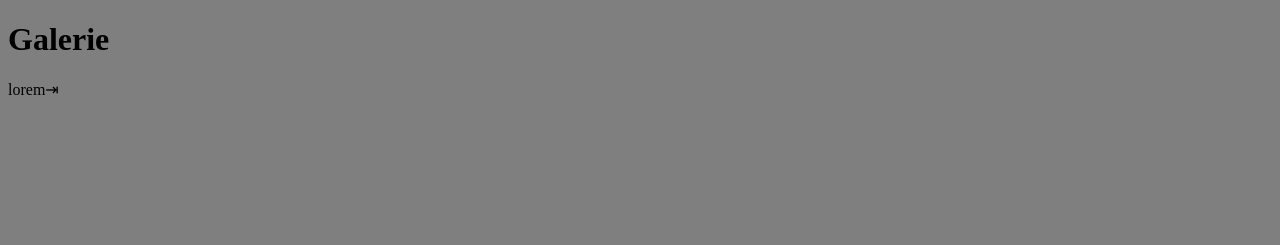
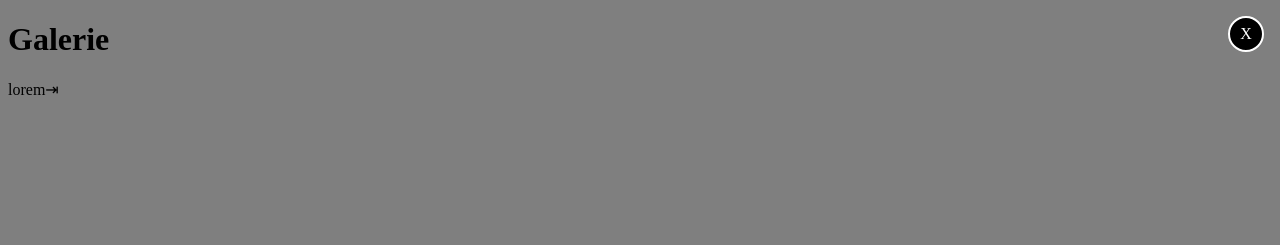
Before and after one commit to MMI-SAE-105/r113-tp5-galerie-et-json-a2-Invernizzi-Fabian, a plain HTML site: page 01-galerie.html in a window 1280 px wide. Shown: the top 245 px of the page. Drawn offline with Linux system fonts and the light colour scheme.

Commit message:
Ajout css overlay after

```diff
--- a/01-galerie.html
+++ b/01-galerie.html
@@ -7,46 +7,37 @@
     <style>
 
     .overlay {
-    /* Sit on top of the page content */
-    position: fixed;
-    /* Full width (cover the whole page) */
-    width: 100%;
-    /* Full height (cover the whole page) */
-    height: 100%;
-    /* Stay at the top */
-    top: 0;
-    /* Stay at the left */
-    left: 0;
-    /* Stay at the right */
-    right: 0;
-    /* Stay at the bottom */
-    bottom: 0;
-    /* Black background with opacity */
-    background-color: rgba(0, 0, 0, 0.5);
-    /* Add a pointer on hover */
-    cursor: pointer;
-    /* Use a grid for easy centering */
-    display: grid;
-    /* Center vertically and horizontally */
-    place-items: center;
+    position: fixed;/* Sit on top of the page content */
+    width: 100%;/* Full width (cover the whole page) */
+    height: 100%;/* Full height (cover the whole page) */
+    top: 0;/* Stay at the top */
+    left: 0;/* Stay at the left */
+    right: 0;/* Stay at the right */
+    bottom: 0;/* Stay at the bottom */
+    background-color: rgba(0, 0, 0, 0.5);/* Black background with opacity */
+    cursor: pointer;/* Add a pointer on hover */
+    display: grid;/* Use a grid for easy centering */
+    place-items: center;/* Center vertically and horizontally */
+
 }
 
     .overlay::after {
-    /* Add content : "X" */
-    /* White text color */
-    /* Black background color */
-    /* Font family "sans-serif" */
-    /* Centered text */
-    /* Line height ( idem height ) */
-    /* Display as a block */
-    /* Position absolute */
-    /* 1rem from the top */
-    /* 1rem from the right */
-    /* 2rem width */
-    /* 2rem height */
-    /* White border of 2px */
-    /* Rounded border */
-    }
+    content: "X";/* Add content : "X" */
+    color: white;/* White text color */
+    background-color: black;/* Black background color */
+    font-family: "sans-serif";/* Font family "sans-serif" */
+    text-align: center;/* Centered text */
+    line-height: 2rem;/* Line height ( idem height ) */
+    display: block;/* Display as a block */
+    position: absolute;/* Position absolute */
+    top: 1rem;/* 1rem from the top */
+    right: 1rem;/* 1rem from the right */
+    width: 2rem;/* 2rem width */
+    height: 2rem;/* 2rem height */
+    border: 2px solid white;/* White border of 2px */
+    border-radius: 50%;/* Rounded border */
+
+}
     .overlay>figure {
         /* No margin */
         /* 1rem padding */
```
